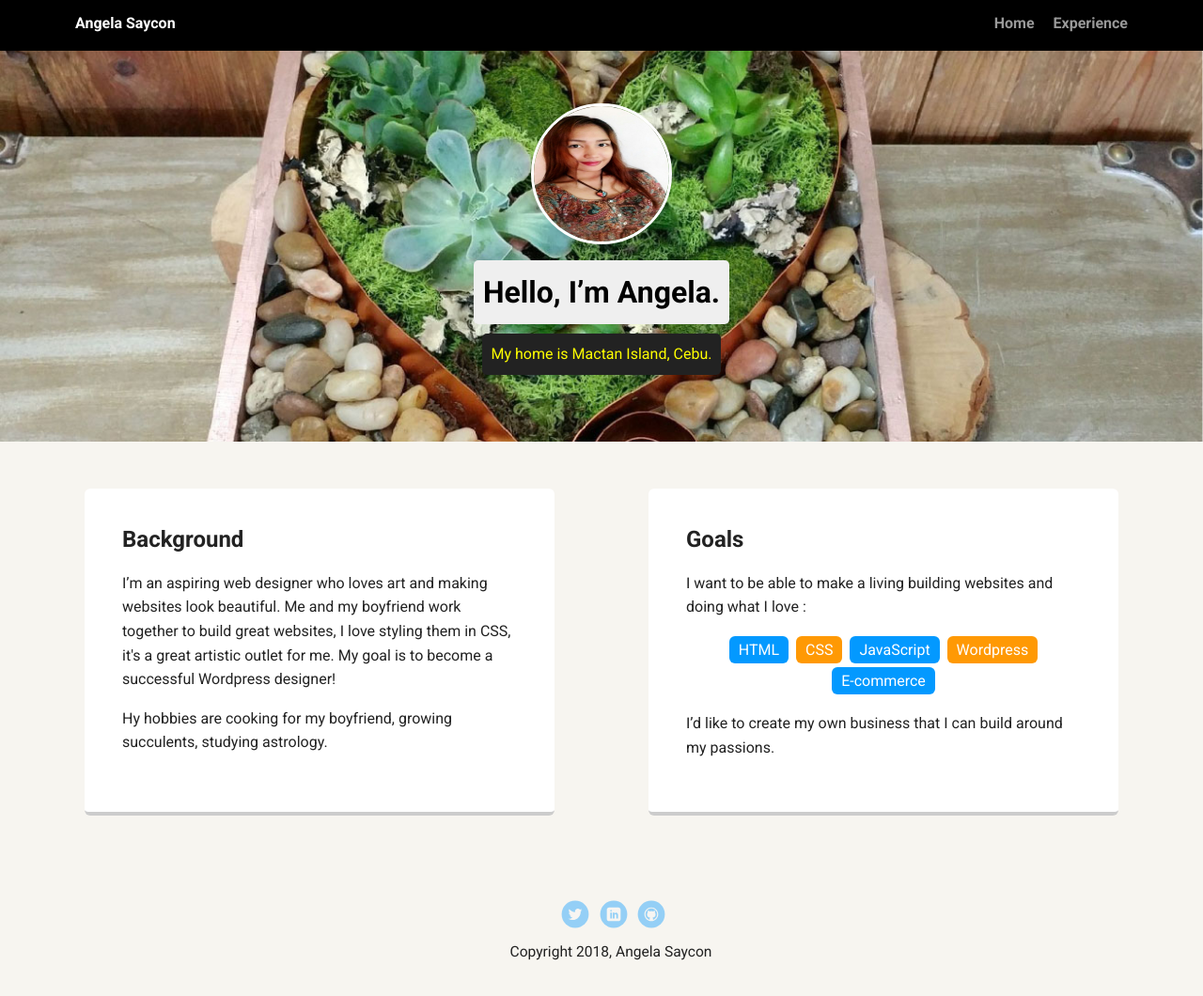
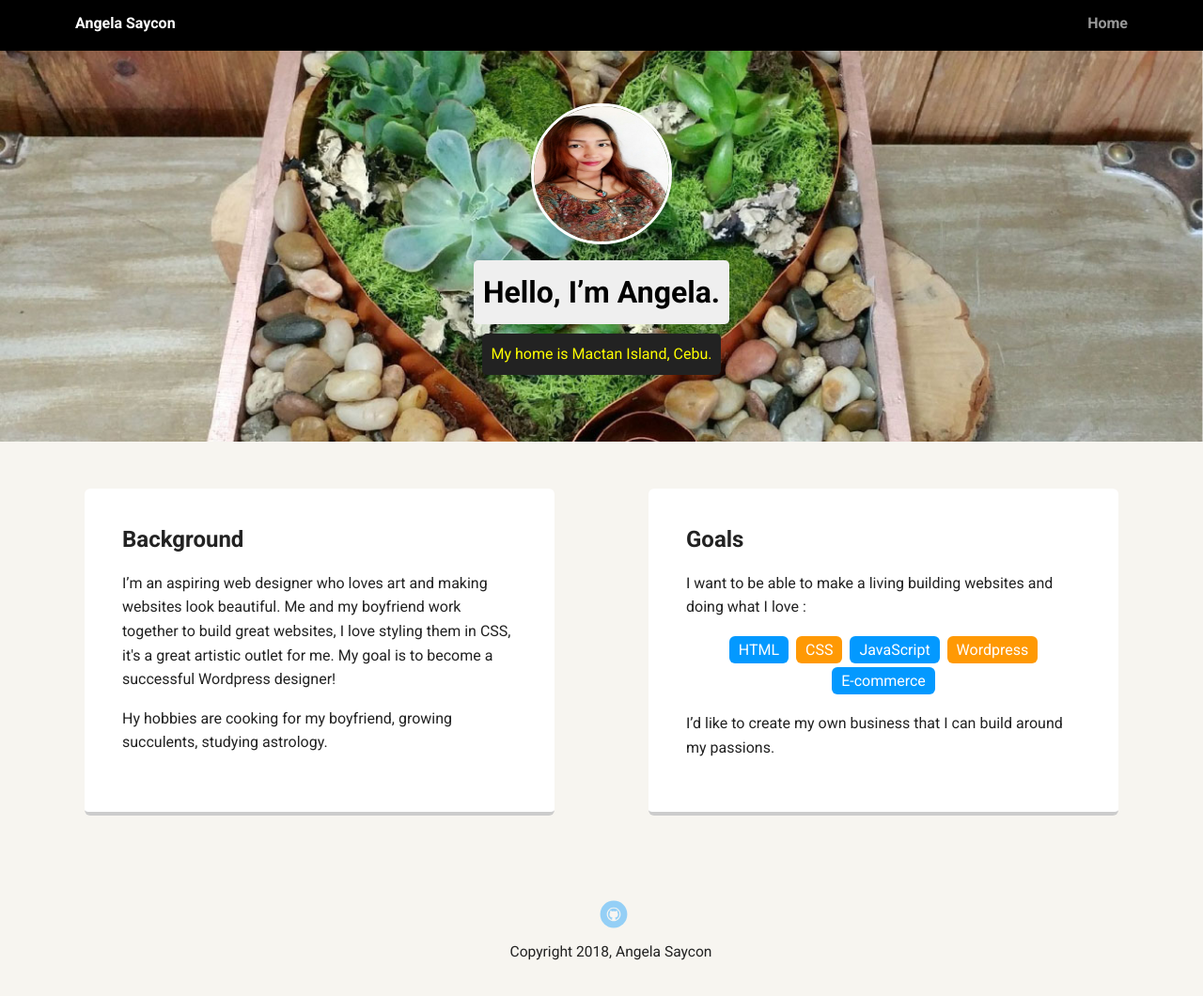
Before and after one commit to Sylinic/angela-portfolio, a plain HTML site: page index.html in a window 1280 px wide. Shown: the whole page at 94% size. Drawn offline with Linux system fonts and the light colour scheme; a web font is replaced by a local one.

Commit message:
update
UPDATE

```diff
--- a/index.html
+++ b/index.html
@@ -11,8 +11,7 @@
     <div class="main-nav">
         <ul class="nav">
           <li class="name">Angela Saycon</li>
-          <li><a href="#">Home</a></li>
-          <li><a href="#">Experience</a></li>
+          <li><a href="index.html">Home</a></li>
         </ul>
     </div>
 
@@ -45,9 +44,7 @@
     </main>
     <footer>
       <ul>
-        <li><a href="#" class="social twitter">Twitter</a></li>
-        <li><a href="#" class="social linkedin">LinkedIn</a></li>
-        <li><a href="#" class="social github">Github</a></li>
+        <li><a href="https://github.com/Sylinic" class="social github">Github</a></li>
       </ul>
       <p class="copyright">Copyright 2018, Angela Saycon</p>
     </footer>
```
